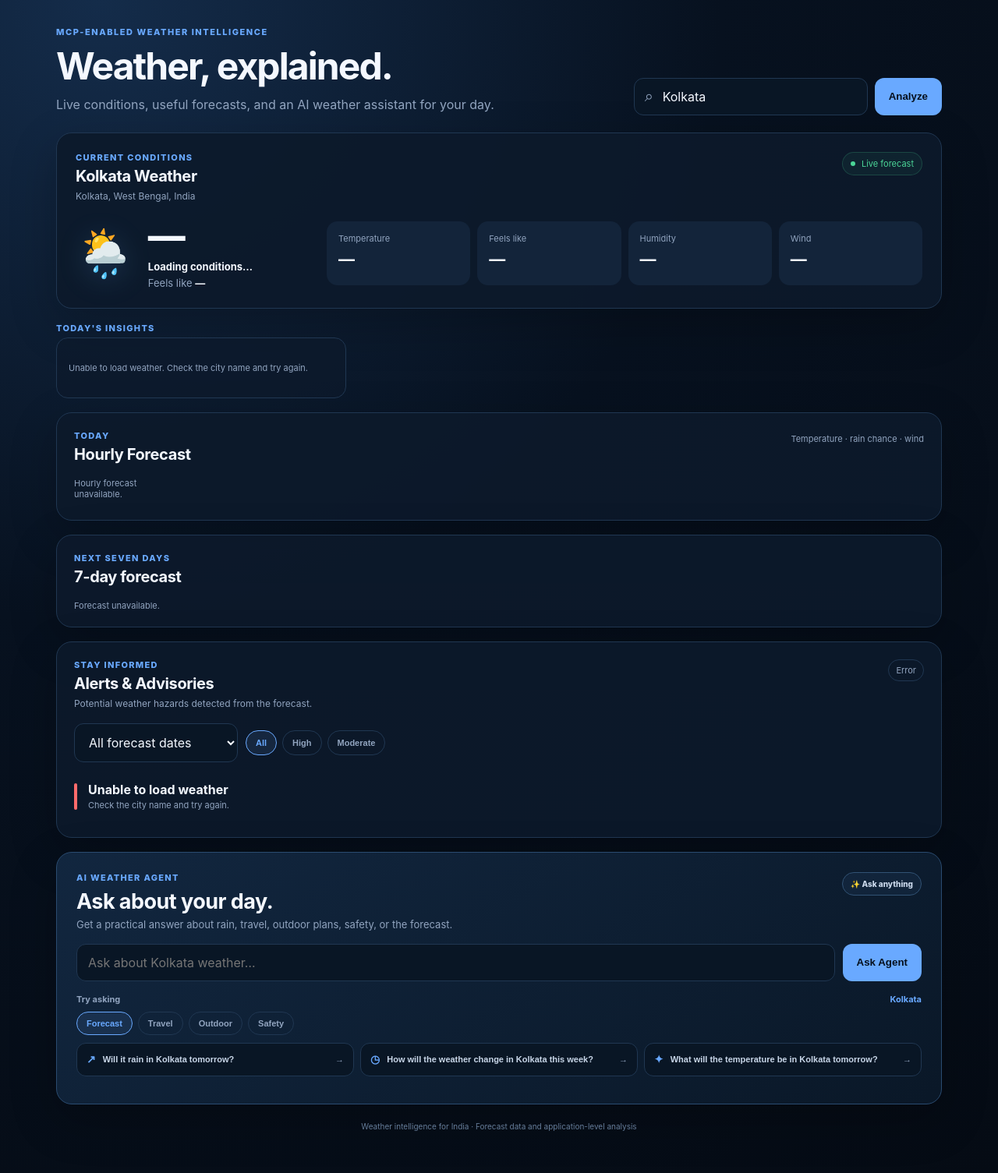
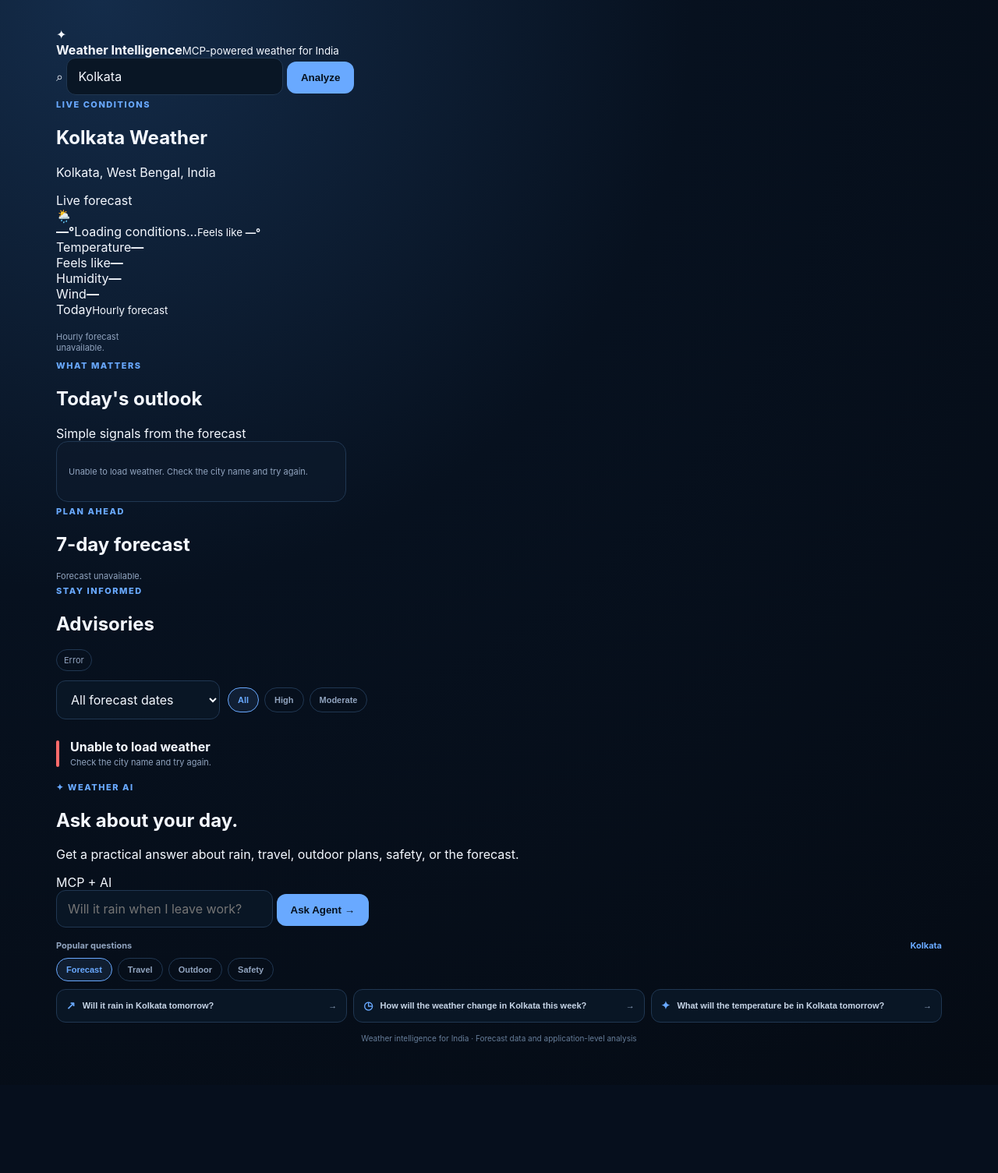
Before and after one commit to Atul1127/MCP-Enabled-Weather-Intelligence-System, a Flask app: page / in a window 1280 px wide. Shown: the whole page at 78% size. After the commit the page ends 1338 px from the top, so only its background shows below. Run offline with Flask 3, Linux system fonts and the light colour scheme.

Commit message:
feat(dashboard): redesign weather experience

```diff
--- a/templates/dashboard.html
+++ b/templates/dashboard.html
@@ -5,52 +5,45 @@
   <meta name="viewport" content="width=device-width,initial-scale=1">
   <meta name="description" content="MCP-enabled weather intelligence with live forecast analysis, alerts, and an AI weather agent.">
   <title>Weather Intelligence</title>
-  <link rel="stylesheet" href="{{ url_for('static', filename='css/dashboard.css') }}?v=20260909">
+  <link rel="stylesheet" href="{{ url_for('static', filename='css/dashboard.css') }}?v=20260910">
 </head>
 <body>
 <main>
-  <header class="hero">
-    <div class="brand-copy">
-      <div class="eyebrow">MCP-Enabled Weather Intelligence</div>
-      <h1>Weather, explained.</h1>
-      <p>Live conditions, useful forecasts, and an AI weather assistant for your day.</p>
-    </div>
-    <div class="location" role="search">
-      <span class="search-icon" aria-hidden="true">⌕</span>
-      <input id="location" value="Kolkata" placeholder="Indian city" aria-label="City">
+  <header class="topbar">
+    <div class="brand"><span class="brand-mark">✦</span><div><b>Weather Intelligence</b><small>MCP-powered weather for India</small></div></div>
+    <div class="location-search" role="search">
+      <span aria-hidden="true">⌕</span>
+      <input id="location" value="Kolkata" placeholder="Search an Indian city" aria-label="City">
       <button id="analyze" type="button">Analyze</button>
     </div>
   </header>
 
-  <section class="card current-card" aria-labelledby="weather-title">
-    <div class="card-heading">
-      <div>
-        <div class="section-label">Current conditions</div>
-        <h2 id="weather-title"><span id="place">Kolkata Weather</span></h2>
-        <p id="locationDetail" class="location-detail">Kolkata, West Bengal, India</p>
+  <section class="weather-hero">
+    <div class="hero-copy">
+      <span class="eyebrow">Live conditions</span>
+      <h1 id="place">Kolkata Weather</h1>
+      <p id="locationDetail">Kolkata, West Bengal, India</p>
+      <div class="hero-status"><span class="live-dot"></span> Live forecast</div>
     </div>
-      <span class="live-indicator"><i></i> Live forecast</span>
+    <div class="hero-temperature">
+      <span id="currentIcon" class="hero-icon" aria-hidden="true">🌦️</span>
+      <div><strong id="temp">—°</strong><span id="condition">Loading conditions…</span><small>Feels like <b id="feels">—°</b></small></div>
     </div>
-    <div class="current-layout">
-      <div class="temperature-block">
-        <span id="currentIcon" class="weather-icon" aria-hidden="true">🌦️</span>
-        <div>
-          <div id="temp" class="big-temp">—</div>
-          <div id="condition" class="condition">Loading conditions…</div>
-          <div class="feels-line">Feels like <b id="feels">—</b></div>
+    <div class="hero-stats">
+      <div><span>Temperature</span><b id="tempStat">—</b></div>
+      <div><span>Feels like</span><b id="feelsStat">—</b></div>
+      <div><span>Humidity</span><b id="humidity">—</b></div>
+      <div><span>Wind</span><b id="wind">—</b></div>
     </div>
-      </div>
-      <div class="stats">
-        <div class="stat"><span class="muted">Temperature</span><b id="tempStat">—</b></div>
-        <div class="stat"><span class="muted">Feels like</span><b id="feelsStat">—</b></div>
-        <div class="stat"><span class="muted">Humidity</span><b id="humidity">—</b></div>
-        <div class="stat"><span class="muted">Wind</span><b id="wind">—</b></div>
-      </div>
+
+    <div class="hourly-strip">
+      <div class="strip-heading"><span>Today</span><small>Hourly forecast</small></div>
+      <div id="hourlyForecast" class="hourly-forecast"><div class="muted">Loading hourly forecast…</div></div>
     </div>
   </section>
 
-  <section class="insights" aria-label="Today's weather insights">
-    <div class="section-label">Today's insights</div>
+  <section class="section insights-section" aria-label="Today's weather insights">
+    <div class="section-heading"><div><span class="eyebrow">What matters</span><h2>Today's outlook</h2></div><span class="section-note">Simple signals from the forecast</span></div>
     <div id="insightCards" class="insight-grid">
       <div class="insight muted-card">Analyzing conditions…</div>
       <div class="insight muted-card">Finding useful windows…</div>
@@ -58,37 +51,15 @@
     </div>
   </section>
 
-  <section class="card hourly-card" aria-labelledby="hourly-title">
-    <div class="card-heading">
-      <div>
-        <div class="section-label">Today</div>
-        <h2 id="hourly-title">Hourly Forecast</h2>
+  <section class="split-grid">
+    <div class="section forecast-panel">
+      <div class="section-heading"><div><span class="eyebrow">Plan ahead</span><h2>7-day forecast</h2></div></div>
+      <div id="forecast" class="forecast"><div class="muted">Forecast will appear after analysis.</div></div>
     </div>
-      <span class="hourly-note">Temperature · rain chance · wind</span>
-    </div>
-    <div id="hourlyForecast" class="hourly-forecast"><div class="muted">Hourly forecast will appear after analysis.</div></div>
-  </section>
 
-  <section class="card forecast-card" aria-labelledby="forecast-title">
-    <div class="card-heading">
-      <div>
-        <div class="section-label">Next seven days</div>
-        <h2 id="forecast-title">7-day forecast</h2>
-      </div>
-    </div>
-    <div id="forecast" class="forecast"><div class="muted">Forecast will appear after analysis.</div></div>
-  </section>
-
-  <section class="card alerts-card" aria-labelledby="alerts-title">
-    <div class="card-heading">
-      <div>
-        <div class="section-label">Stay informed</div>
-        <h2 id="alerts-title">Alerts &amp; Advisories</h2>
-        <p class="section-description">Potential weather hazards detected from the forecast.</p>
-      </div>
-      <span id="alertCount" class="alert-count">Checking…</span>
-    </div>
-    <div class="alerts-toolbar" aria-label="Alert filters">
+    <div class="section alerts-panel">
+      <div class="section-heading"><div><span class="eyebrow">Stay informed</span><h2>Advisories</h2></div><span id="alertCount" class="alert-count">Checking…</span></div>
+      <div class="alerts-toolbar">
         <select id="alertDateFilter" class="alert-date-select" aria-label="Filter alerts by date"><option value="all">All forecast dates</option></select>
         <div class="alert-filters" role="group" aria-label="Filter alerts by severity">
           <button type="button" class="alert-filter active" data-severity="ALL">All</button>
@@ -97,22 +68,20 @@
         </div>
       </div>
       <div id="alerts" class="alerts"><div class="muted">Run an analysis to detect hazards.</div></div>
+    </div>
   </section>
 
-  <section class="card agent" aria-labelledby="agent-title">
-    <div class="agent-header">
-      <div>
-        <div class="section-label">AI Weather Agent</div>
-        <h2 id="agent-title">Ask about your day.</h2>
-        <p class="agent-sub">Get a practical answer about rain, travel, outdoor plans, safety, or the forecast.</p>
+  <section class="ai-section" aria-labelledby="agent-title">
+    <div class="ai-glow"></div>
+    <div class="ai-header">
+      <div><span class="eyebrow">✦ Weather AI</span><h2 id="agent-title">Ask about your day.</h2><p>Get a practical answer about rain, travel, outdoor plans, safety, or the forecast.</p></div>
+      <span class="ai-badge">MCP + AI</span>
     </div>
-      <span class="agent-badge">✨ Ask anything</span>
+    <div class="ask-bar">
+      <input id="question" placeholder="Will it rain when I leave work?" aria-label="Weather question">
+      <button id="askButton" type="button">Ask Agent <span>→</span></button>
     </div>
-    <div class="ask">
-      <input id="question" placeholder="Ask about Kolkata weather…" aria-label="Weather question">
-      <button id="askButton" type="button">Ask Agent</button>
-    </div>
-    <div class="suggestion-heading"><span>Try asking</span><span id="suggestionContext">Kolkata</span></div>
+    <div class="suggestion-heading"><span>Popular questions</span><span id="suggestionContext">Kolkata</span></div>
     <div class="suggestion-categories" role="tablist" aria-label="Question categories">
       <button type="button" class="suggestion-tab active" data-category="forecast">Forecast</button>
       <button type="button" class="suggestion-tab" data-category="travel">Travel</button>
```
Lines whose indentation alone changed are shown as unchanged.
